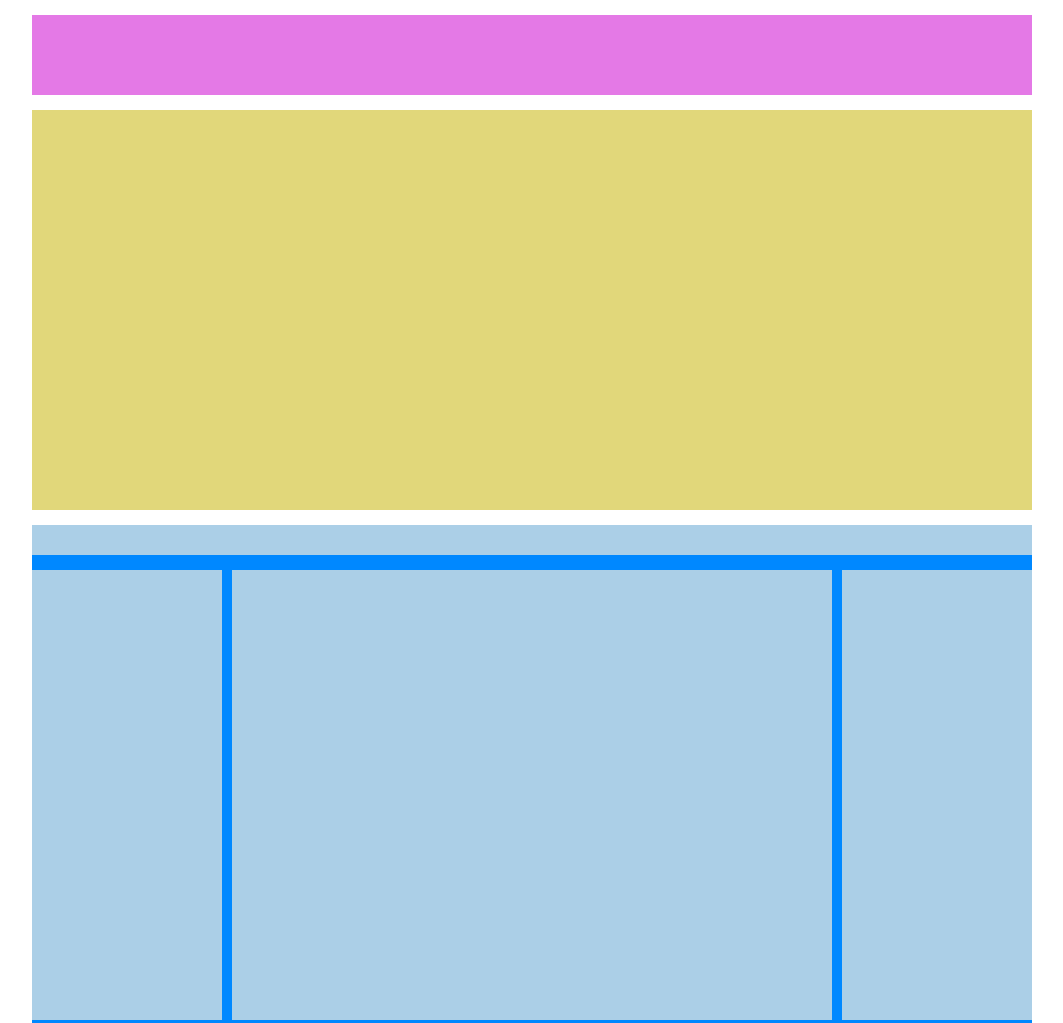
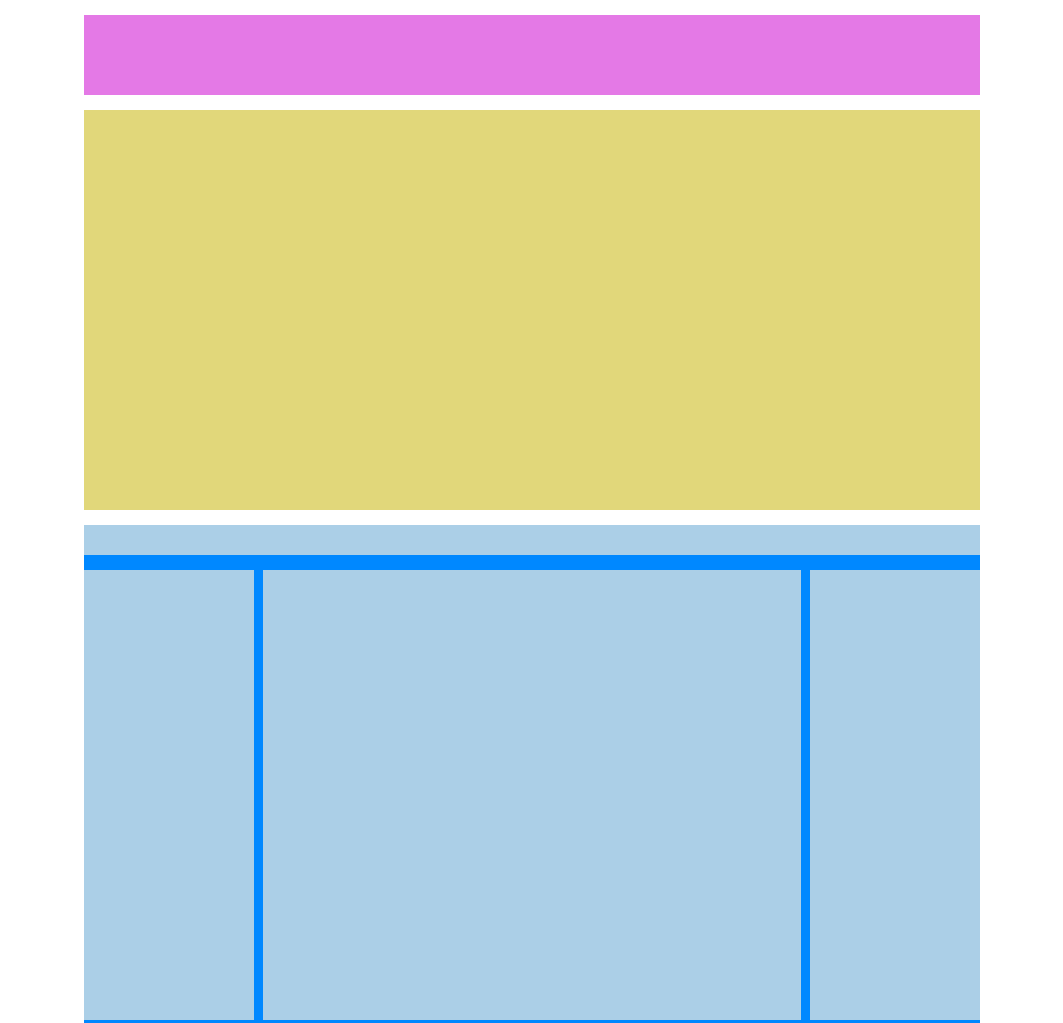
Before and after one commit to Giulia-M/htmlcss-struttura-wp, a plain HTML site: page index.html in a window 1280 px wide. Shown: the top 1023 px of the page, without its empty margins (108-1171 px from the left). Drawn offline with Linux system fonts and the light colour scheme.

Commit message:
elimino il wrapper

```diff
--- a/index.html
+++ b/index.html
@@ -8,7 +8,7 @@
         <title>Wordpress Reboot</title>
     </head>
     <body>
-        <div class="wrapper">
+
 
         <header class="header-contenuto" id="color-pink"></header>
 
@@ -36,6 +36,6 @@
 
 
         <footer class="contenuto-footer" id="color-viola"></footer>
-        </div>
+
 </body>
 </html>
--- a/style.css
+++ b/style.css
@@ -3,9 +3,9 @@
     margin: 0;
     padding: 0;
 }
-.wrapper {
-    margin: 0 auto;
-    width: 1000px;
+body > * {
+    margin: auto;
+    width: 70%;
 }
 .header-contenuto {
     padding: 40px;
```
Lines whose indentation alone changed are shown as unchanged.
